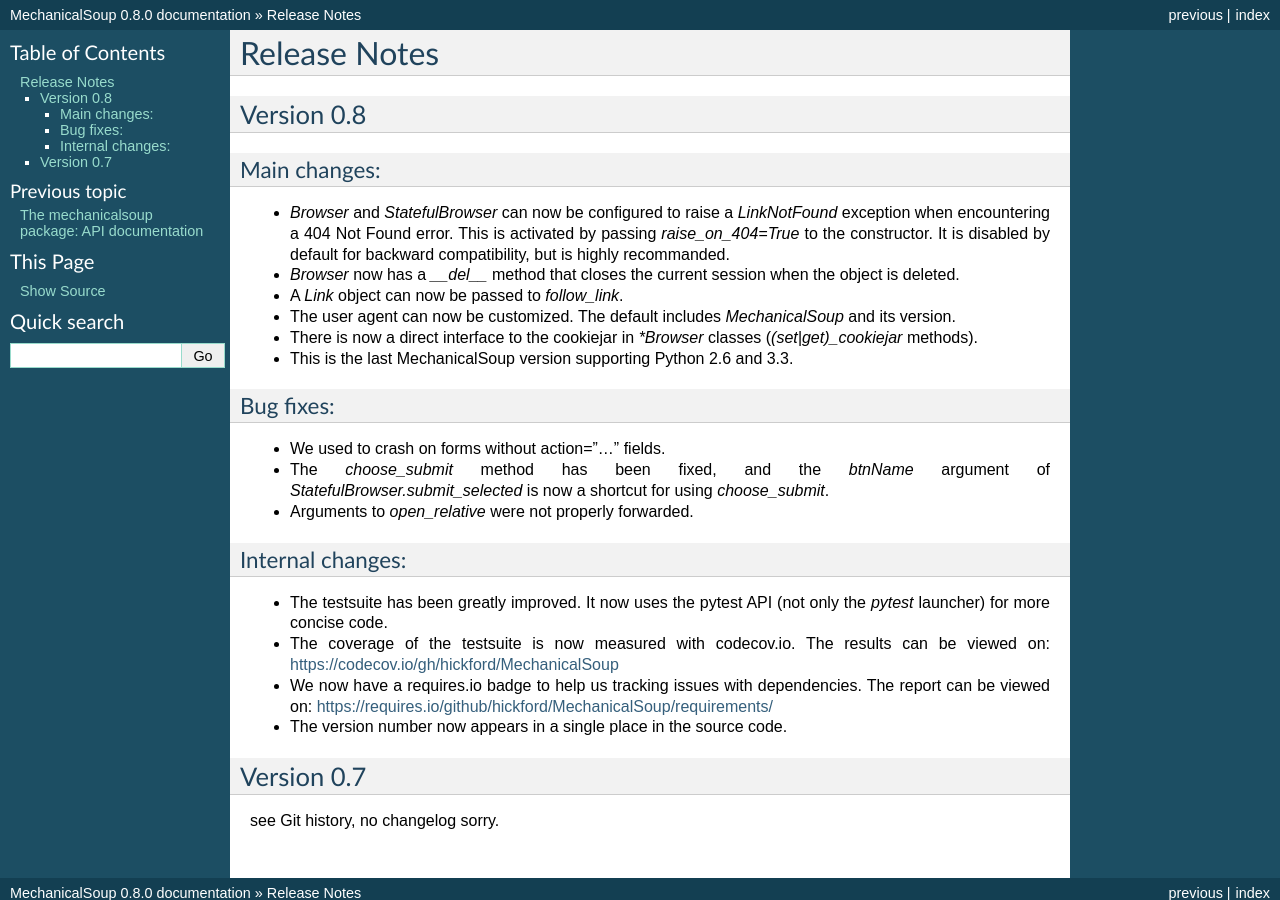
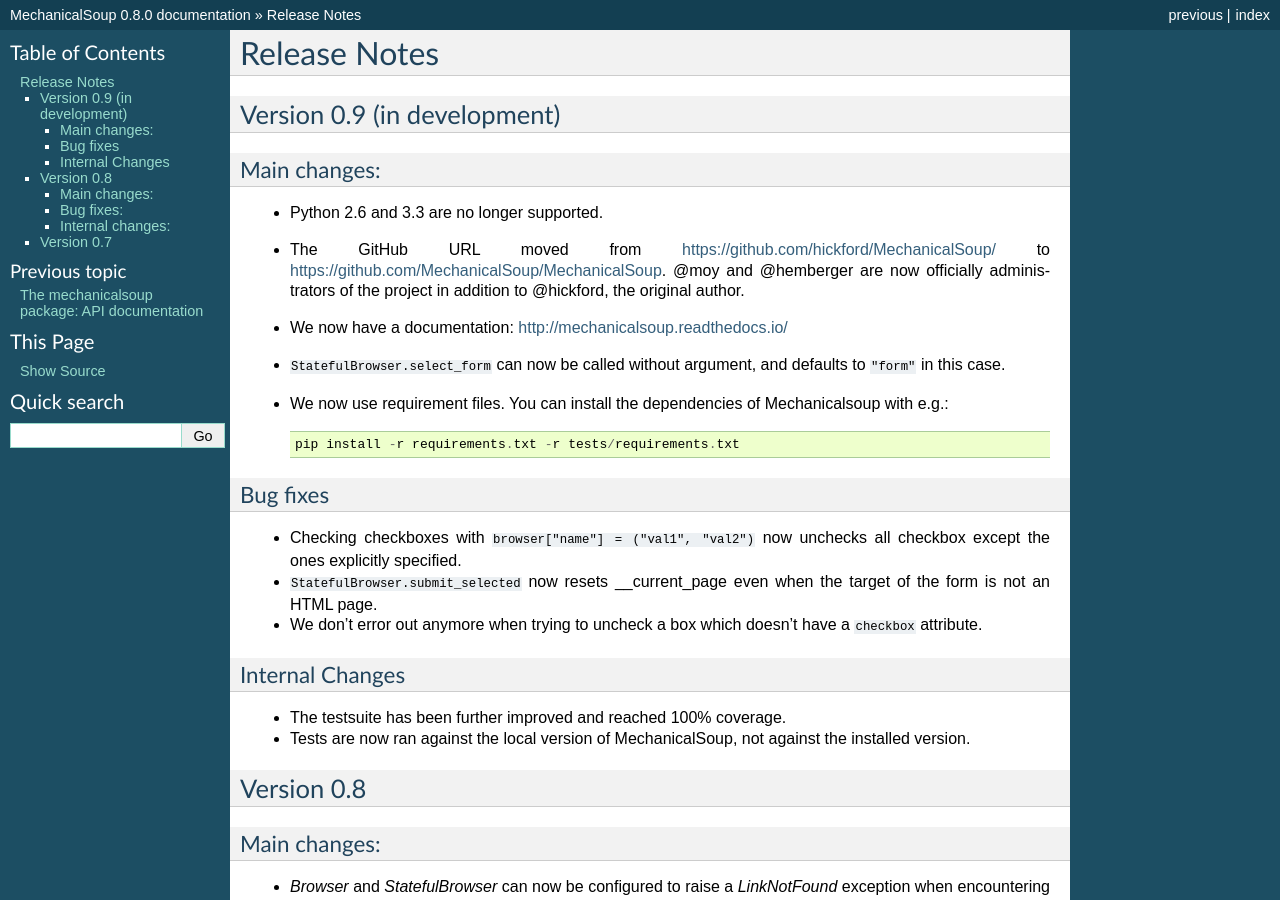
Before and after one commit to MechanicalSoup/MechanicalSoup, a Sphinx documentation site: the page built from docs/ChangeLog.rst, in a window 1280 px wide and 900 px high. Built offline with Sphinx 7.4.7, drawn with Linux system fonts in a browser that asks for light colours.

Commit message:
Start ChangeLog for 0.9

```diff
--- a/docs/ChangeLog.rst
+++ b/docs/ChangeLog.rst
@@ -1,6 +1,50 @@
 =============
 Release Notes
 =============
+
+Version 0.9 (in development)
+============================
+
+Main changes:
+-------------
+
+* Python 2.6 and 3.3 are no longer supported.
+
+* The GitHub URL moved from
+  https://github.com/hickford/MechanicalSoup/ to
+  https://github.com/MechanicalSoup/MechanicalSoup. @moy and
+  @hemberger are now officially administrators of the project in
+  addition to @hickford, the original author.
+
+* We now have a documentation: http://mechanicalsoup.readthedocs.io/
+
+* ``StatefulBrowser.select_form`` can now be called without argument,
+  and defaults to ``"form"`` in this case.
+
+* We now use requirement files. You can install the dependencies of
+  Mechanicalsoup with e.g.::
+
+    pip install -r requirements.txt -r tests/requirements.txt
+
+Bug fixes
+---------
+
+* Checking checkboxes with ``browser["name"] = ("val1", "val2")`` now
+  unchecks all checkbox except the ones explicitly specified.
+
+* ``StatefulBrowser.submit_selected`` now resets __current_page even
+  when the target of the form is not an HTML page.
+
+* We don't error out anymore when trying to uncheck a box which
+  doesn't have a ``checkbox`` attribute.
+
+Internal Changes
+----------------
+
+* The testsuite has been further improved and reached 100% coverage.
+
+* Tests are now ran against the local version of MechanicalSoup, not
+  against the installed version.
 
 Version 0.8
 ===========
```
